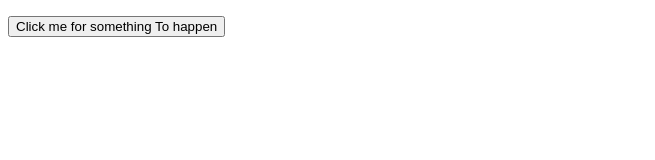
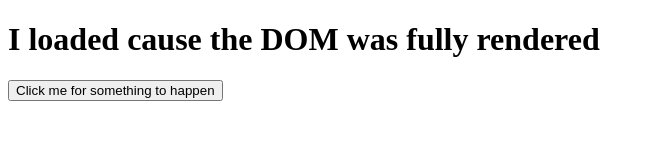
Before and after one commit to esamayoa11/ErickS_JS_DOM_Events, a plain HTML site: page index.html in a window 1280 px wide. Shown: the whole page, without its empty margins (0-655 px from the left). Drawn offline with Linux system fonts and the light colour scheme.

Commit message:
Browser Events are actions that happen in the browser that are triggered by user interactions.

```diff
--- a/index.html
+++ b/index.html
@@ -11,7 +11,7 @@
    <p id="direction"></p>
    <!-- For Document Events -->
    <p id="onload"></p>
-   <button id="clickMe">Click me for something To happen</button>
+   <button id="clickMe">Click me for something to happen</button>
    <script src="script.js"></script>
  </body>
 </html>
--- a/script.js
+++ b/script.js
@@ -0,0 +1,24 @@
+// When the dom is fully loaded, this will be fired
+document.addEventListener("DOMContentLoaded", function() {
+
+    //Get the element with an id of onload
+    let onloadE1 = document.getElementById("onload");
+
+    //Add some HTML within the element we grabbed
+    onloadE1.innerHTML = "<h1>I loaded cause the DOM was fully rendered</h1>"
+
+    //Get the element that will show our key code
+    let directionE1 = document.getElementById("direction");
+
+    //Can be changed with Key press or key up depending on what you might need
+    document.addEventListener("keydown", function(e) {
+
+        //when a key is pressed, the element with the id of direction will show the message
+        directionE1.innerText = `The Key you pressed is ${e.code}`;
+
+        document.getElementById("clickMe").addEventListener("click", function(){
+            this.innerText = "You clicked me!"
+        })
+
+    });
+});
```
